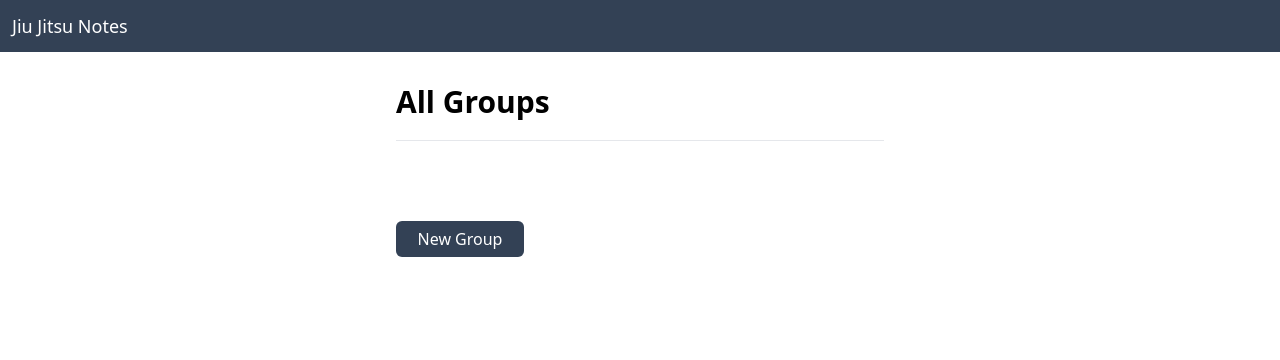
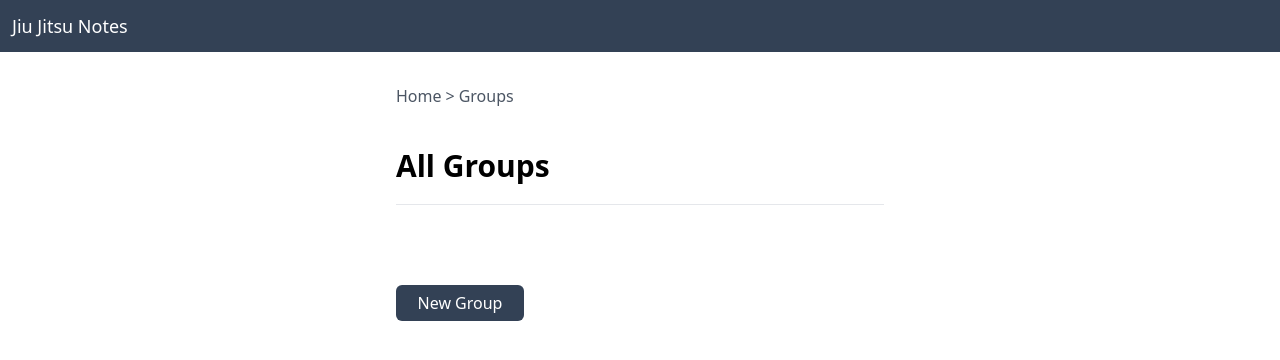
Before and after one commit to matt-plank/jiu-jitsu-notes-2, a FastAPI app: page /groups/ in a window 1280 px wide. Shown: the top 360 px of the page. Run offline with FastAPI, Linux system fonts and the light colour scheme; style sheets or scripts are compiled from the project's sources; parts of the project's set-up code (start-up, migrations or seed data) failed here and were passed over; some libraries are stand-ins or nearby versions.

Commit message:
Added page breadcrumbs

```diff
--- a/templates/pages/all_groups.html
+++ b/templates/pages/all_groups.html
@@ -9,6 +9,12 @@
 
     <div class="flex justify-center pt-5">
       <div class="p-3 flex flex-col gap-10 w-full max-w-lg">
+        <div class="flex gap-1 text-gray-600">
+          <a href="/" class="hover:underline">Home</a>
+          <p>></p>
+          <a href="/groups/" class="hover:underline">Groups</a>
+        </div>
+
         <div class="flex flex-col gap-5">
           <h2 class="text-3xl font-semibold">All Groups</h2>
           <hr>
```
Also changed, not shown: templates/pages/position_group.html (+8 -0 lines).
